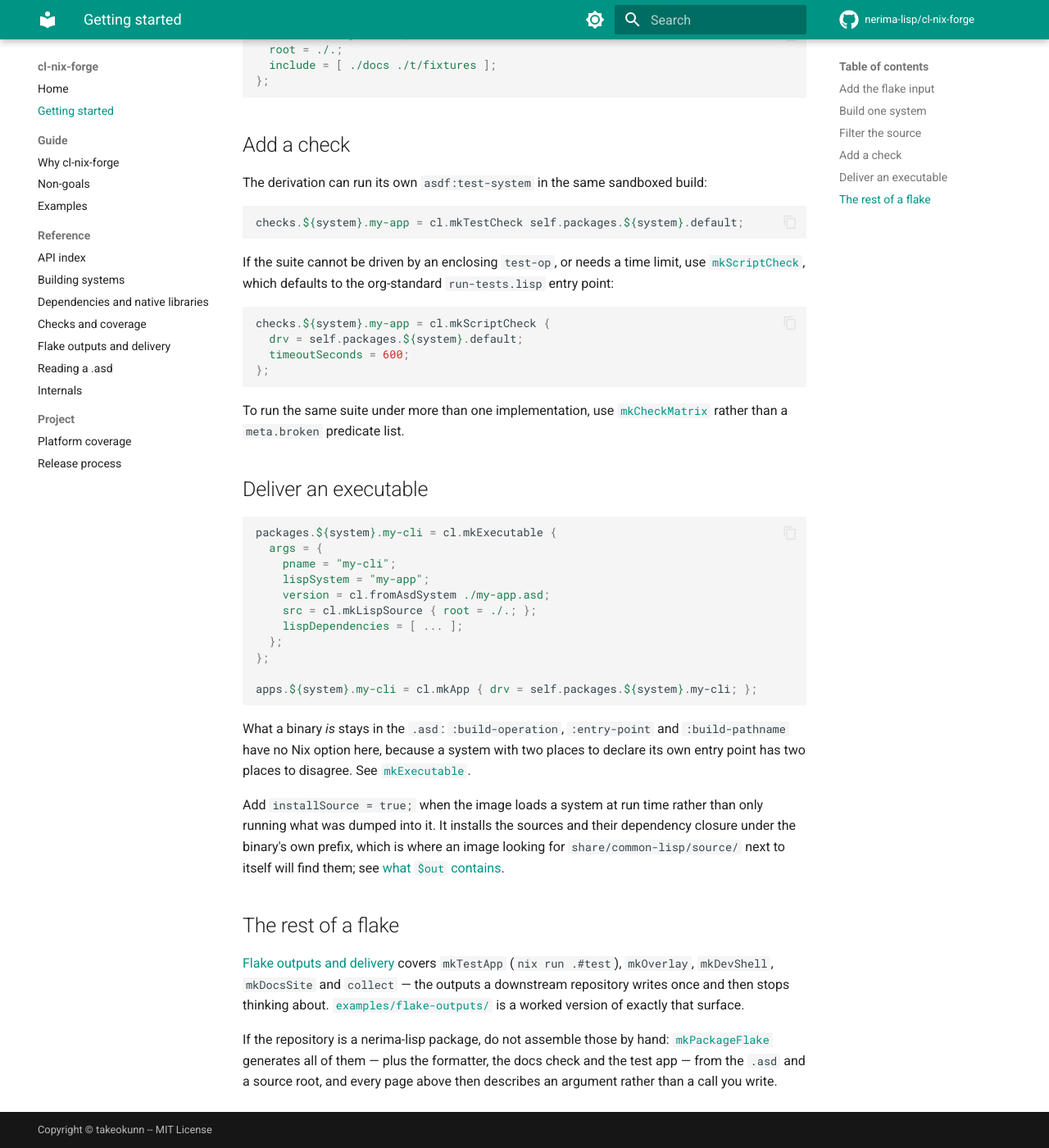
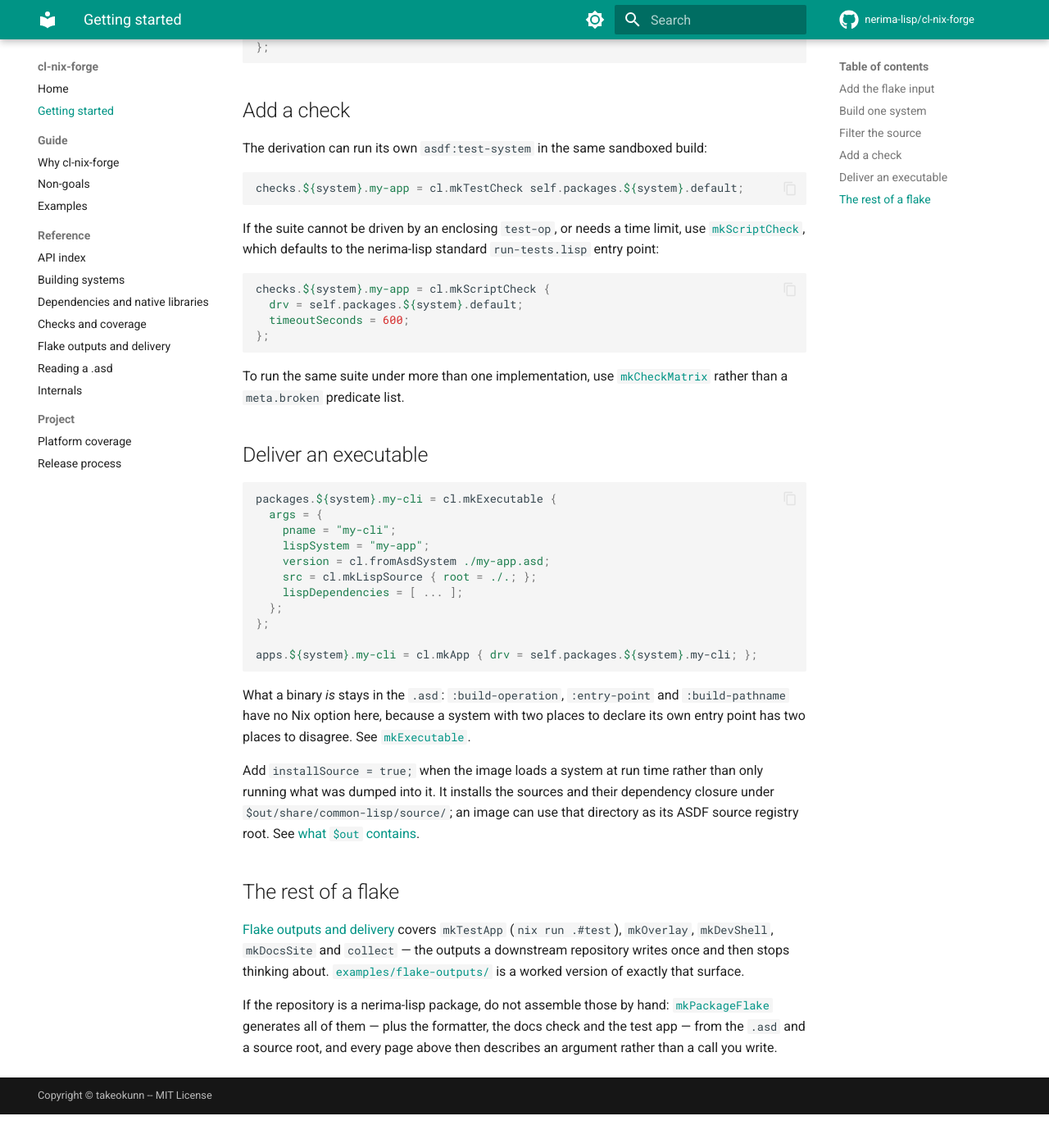
Before and after one commit to nerima-lisp/cl-nix-forge, an MkDocs documentation site: the page built from docs/src/getting-started.md, in a window 1280 px wide and 1400 px high, scrolled down 1512 px. Shown: the whole window at 82% size. Built offline with MkDocs 1.6.1 and Material for MkDocs 9.7.7, drawn with Linux system fonts in a browser that asks for light colours; comment, search, counter and statistics services are not loaded; after the commit the page ends 2871 px from its top, so only the background shows below that; some of the changed text lies outside the part shown.

````diff
--- a/docs/src/getting-started.md
+++ b/docs/src/getting-started.md
@@ -88,7 +86,7 @@ checks.${system}.my-app = cl.mkTestCheck self.packages.${system}.default;
 
 If the suite cannot be driven by an enclosing `test-op`, or needs a time
 limit, use [`mkScriptCheck`](reference/checks.md#mkscriptcheck), which
-defaults to the org-standard `run-tests.lisp` entry point:
+defaults to the nerima-lisp standard `run-tests.lisp` entry point:
 
 ```nix
 checks.${system}.my-app = cl.mkScriptCheck {
@@ -124,8 +122,8 @@ places to declare its own entry point has two places to disagree. See
 
 Add `installSource = true;` when the image loads a system at run time rather
 than only running what was dumped into it. It installs the sources and their
-dependency closure under the binary's own prefix, which is where an image
-looking for `share/common-lisp/source/` next to itself will find them; see
+dependency closure under `$out/share/common-lisp/source/`; an image can use
+that directory as its ASDF source registry root. See
 [what `$out` contains](reference/outputs.md#what-out-contains-and-what-an-image-may-assume).
 
 ## The rest of a flake
````
Also changed, not shown: other parts of docs/src/getting-started.md (+1 -3 lines), docs/src/reference/checks.md (+27 -19 lines), README.md, 1 other file.
